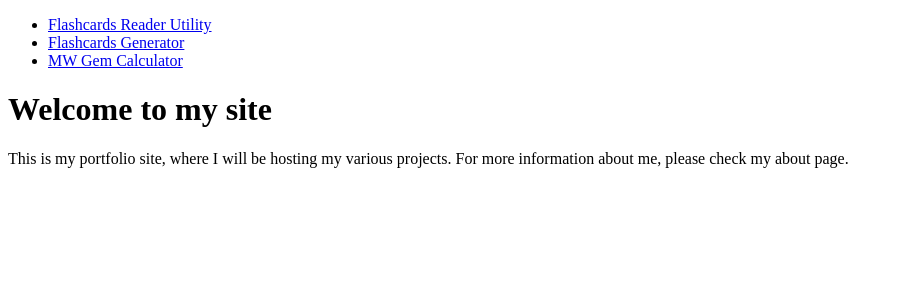
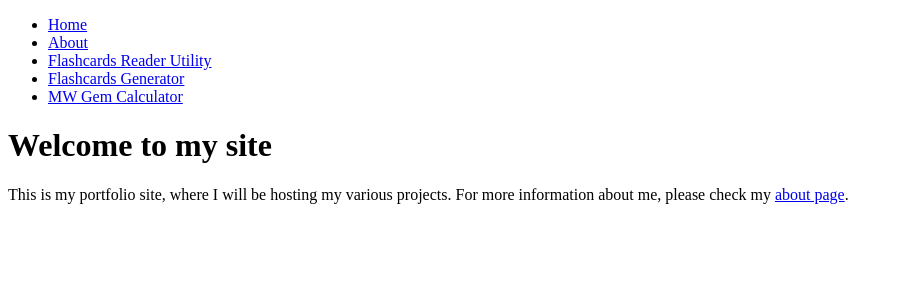
Before and after one commit to deathdogg/deathdogg.github.io, a React (Create React App) app: page / in a window 1280 px wide. Shown: the top 300 px of the page, without its empty margins (0-903 px from the left). Built offline with nearby package versions, Linux system fonts and the light colour scheme.

Commit message:
set up styles and created about page. Home and about pages added to nav bar, and title added to about page

```diff
--- a/src/App.js
+++ b/src/App.js
@@ -1,23 +1,26 @@
-import './App.css'
-import {
-  HashRouter as Router,
-  Routes,
-  Route,
-  Link
-} from 'react-router-dom'
+import "./App.css";
+import { HashRouter as Router, Routes, Route, Link } from "react-router-dom";
 
-import Flashcards from './components/Flashcards'
-import MWGemCalculator from './components/MWCalculator'
-import Flashcard from './components/Flashcard'
-import FlashcardsGenerator from './components/FlashcardsGenerator';
-import { useDocumentTitle } from './hooks/useDocumentTitle';
+import Flashcards from "./components/Flashcards";
+import MWGemCalculator from "./components/MWCalculator";
+import Flashcard from "./components/Flashcard";
+import FlashcardsGenerator from "./components/FlashcardsGenerator";
+import Home from "./components/Home";
+import About from './components/About'
+import { useDocumentTitle } from "./hooks/useDocumentTitle";
 function App() {
-  const [siteTitle, setSiteTitle] = useDocumentTitle("RHPortfolio")
+	const [siteTitle, setSiteTitle] = useDocumentTitle("RHPortfolio");
 	return (
 		<Router>
 			<div className="App">
-        <nav>
-          <ul>
+				<nav className="NavigationBar">
+					<ul className="NavigationList">
+						<li>
+							<Link to="/">Home</Link>
+						</li>
+						<li>
+						 <Link to="/About">About</Link>
+					</li>
 						<li>
 							<Link to="/Flashcards">Flashcards Reader Utility</Link>
 						</li>
@@ -25,29 +28,28 @@ function App() {
 							<Link to="/FlashcardsGenerator">Flashcards Generator</Link>
 						</li>
 						<li>
-              <Link to="/MWGemCalculator" >MW Gem Calculator</Link>
+							<Link to="/MWGemCalculator">MW Gem Calculator</Link>
 						</li>
 					</ul>
 				</nav>
 				<Routes>
-        <Route path="/FlashcardsGenerator" element={<FlashcardsGenerator siteTitle={siteTitle}/>}>
-        </Route>
-        <Route path="/Flashcards" element={<Flashcards siteTitle={siteTitle}/>}>
-        </Route>
-        <Route path="/" element={<Home />}/>
-        <Route path="/MWGemCalculator" element={<MWGemCalculator />}/>
+					<Route
+						path="/About"
+						element={<About siteTitle={siteTitle}/>}/>
+					<Route
+						path="/FlashcardsGenerator"
+						element={<FlashcardsGenerator siteTitle={siteTitle} />}
+					></Route>
+					<Route
+						path="/Flashcards"
+						element={<Flashcards siteTitle={siteTitle} />}
+					></Route>
+					<Route path="/" element={<Home />} />
+					<Route path="/MWGemCalculator" element={<MWGemCalculator />} />
 				</Routes>
 			</div>
 		</Router>
 	);
 }
 
-const Home = () => {
-  return (
-  <div>
-    <h1>Welcome to my site</h1>
-  <p>This is my portfolio site, where I will be hosting my various projects. For more information about me, please check my about page.</p>
-  </div>
-  )
-}
 export default App;
--- /dev/null
+++ b/src/components/About.js
@@ -0,0 +1,11 @@
+import './About.css'
+import {useDocumentTitle} from '../hooks/useDocumentTitle'
+import react from 'react'
+const About = props => {
+	const [title, setTitle] = useDocumentTitle(props.siteTitle+": About")
+	return (
+		<div className="About">
+		<p>My name is Ricardo.</p>
+		</div>);
+	}
+export default About;
--- a/src/components/Flashcards.js
+++ b/src/components/Flashcards.js
@@ -4,7 +4,7 @@ import Flashcard from "./Flashcard";
 import useSWR from "swr";
 import { fetcher, shuffle} from './Helpers';
 import { useDocumentTitle } from '../hooks/useDocumentTitle';
-// import './Flashcards.css'
+import './Flashcards.css'
 
 
 const Flashcards = (props) => {
--- /dev/null
+++ b/src/components/Home.js
@@ -0,0 +1,11 @@
+import './Home.css'
+import {Link} from 'react-router-dom'
+const Home = () => {
+  return (
+  <div className="Home">
+    <h1>Welcome to my site</h1>
+  <p>This is my portfolio site, where I will be hosting my various projects. For more information about me, please check my <Link to="/About">about page</Link>.</p>
+  </div>
+  )
+}
+export default Home;
```
Also changed, not shown: src/components/About.css (added), src/components/Flashcard.css (added), src/components/Flashcards.css (added), src/components/FlashcardsGenerator.css (added), src/components/Home.css (added), src/components/MWCalculator.css (added). Lines whose indentation alone changed are shown as unchanged.
